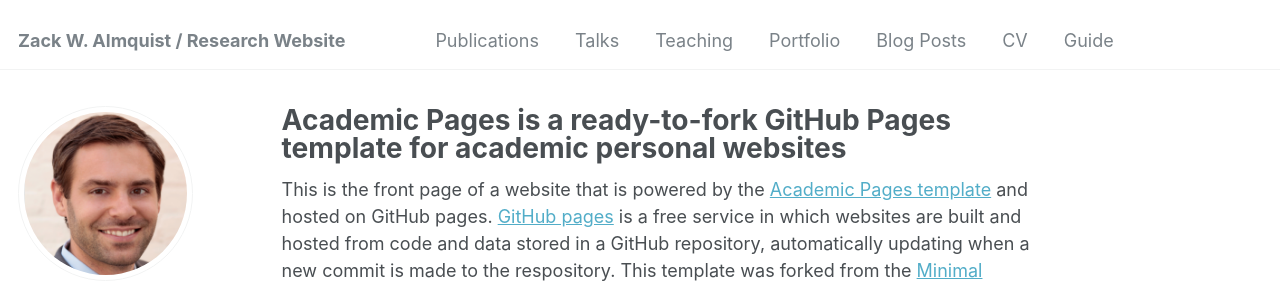
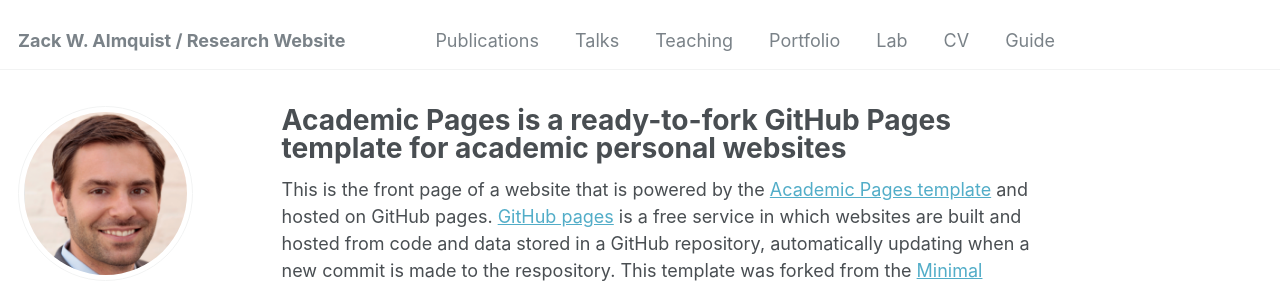
Before and after one commit to zalmquist/zalmquist.github.io, a Jekyll site: the page built from _pages/about.md, in a window 1280 px wide. Shown: the top 283 px of the page. Built offline with Jekyll 4.4.1, drawn with Linux system fonts in a browser that asks for light colours; some web fonts are replaced.

Commit message:
Update navigation.yml

```diff
--- a/_data/navigation.yml
+++ b/_data/navigation.yml
@@ -17,8 +17,8 @@ main:
   - title: "Portfolio"
     url: /portfolio/
 
-  - title: "Blog Posts"
-    url: /year-archive/
+  - title: "Lab"
+    url: /lab/
 
   - title: "CV"
     url: /cv/
```
